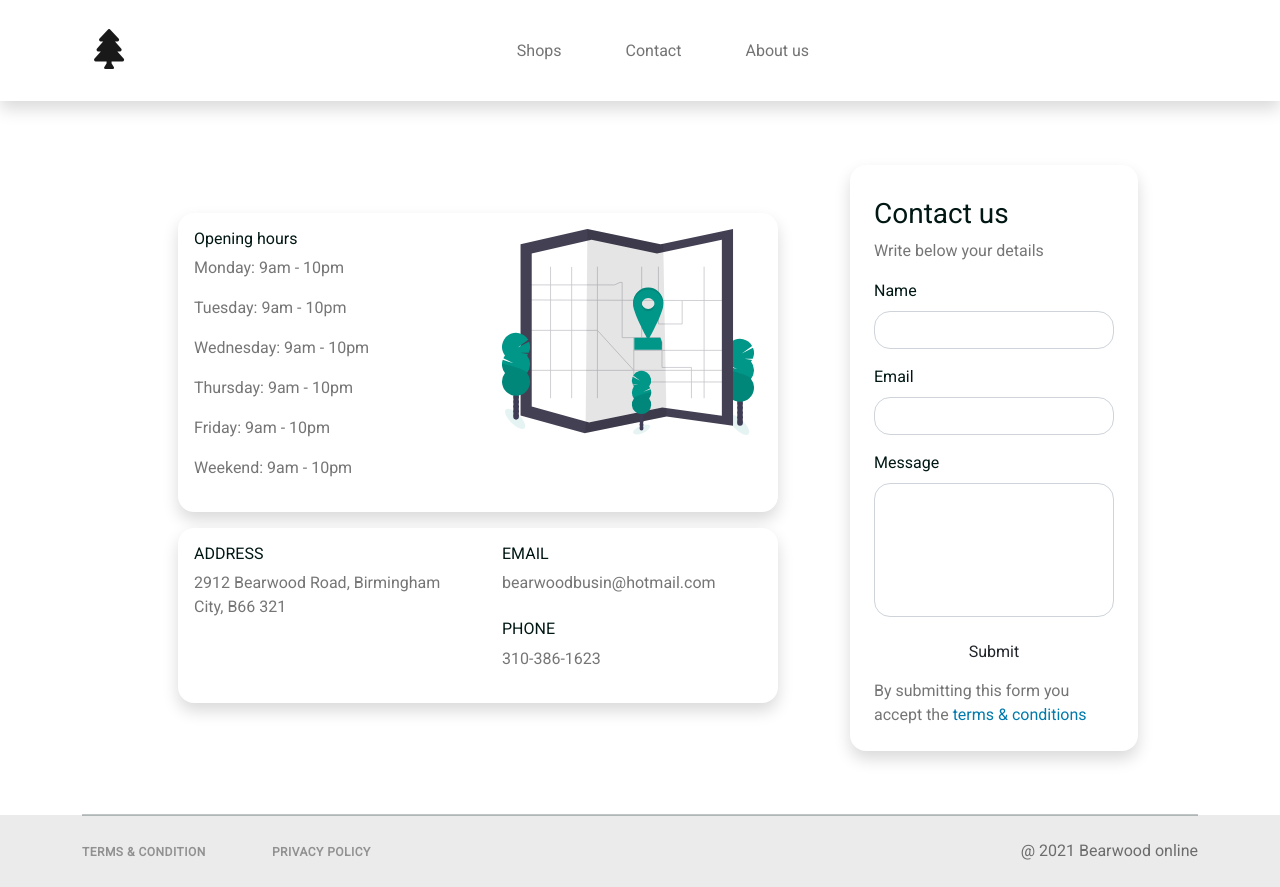
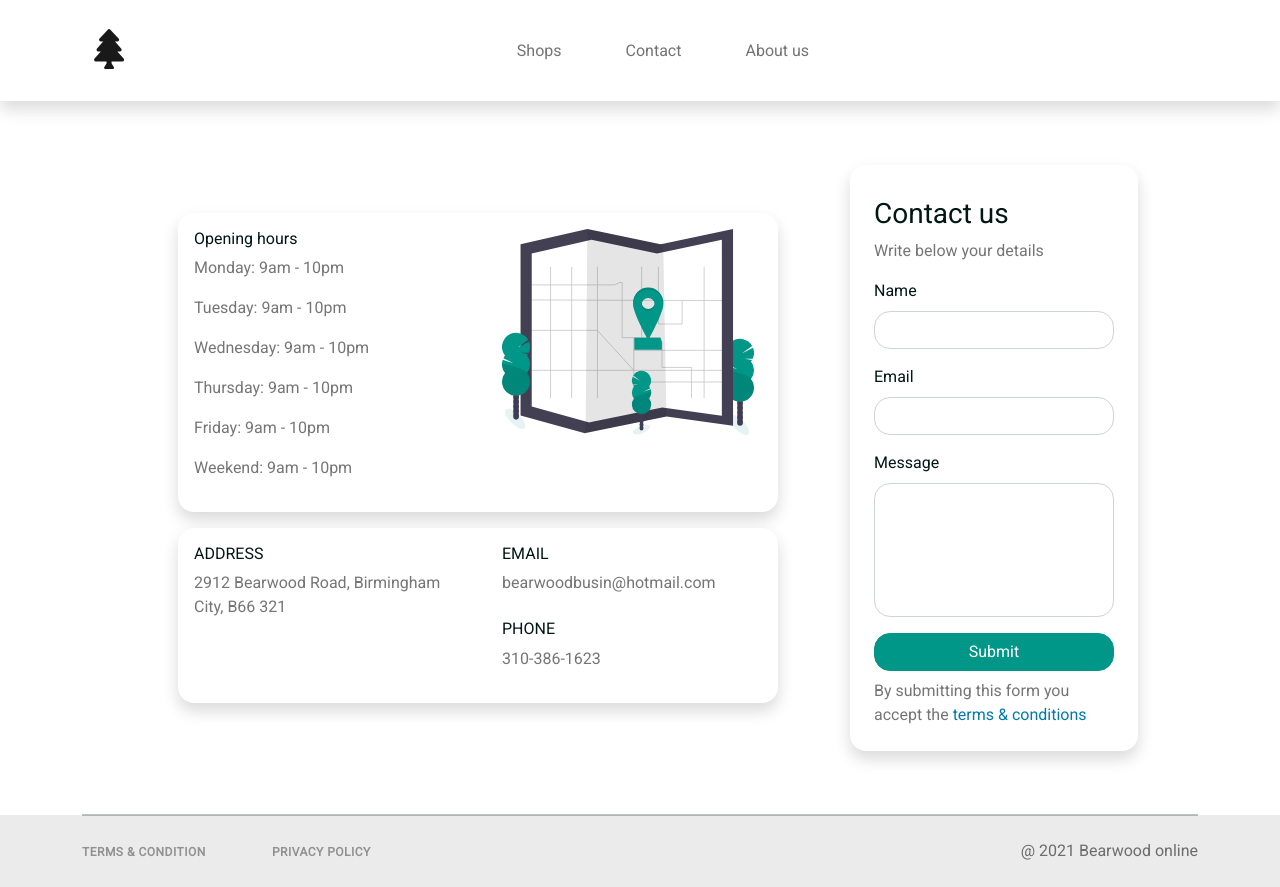
Before and after one commit to Waterball12/bearwood, a website built with Parcel: page src/views/contact.html in a window 1280 px wide. Built offline with nearby package versions, Linux system fonts and the light colour scheme.

Commit message:
Remove unimplemented neutral button

```diff
--- a/src/views/contact.html
+++ b/src/views/contact.html
@@ -76,7 +76,7 @@
                         <label for="message" class="form-label">Message</label>
                         <textarea class="form-control" style="resize: none" id="message" rows="5"></textarea>
                     </div>
-                    <button class="btn btn-neutral-primary btn-contained-hover px-2">Submit</button>
+                    <button class="btn btn-primary btn-contained-hover px-2 text-white">Submit</button>
                     <p class="color-text-secondary text-caption mt-2 mb-0">
                         By submitting this form you accept the <a target="_blank" rel="noreferrer noopener" href="terms.html">terms & conditions</a>
                     </p>
```
